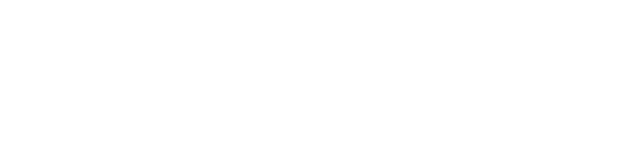
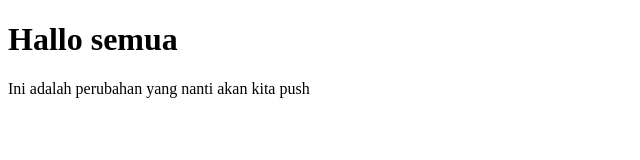
Before and after one commit to Anggaysm/NewGit, a plain HTML site: page index.html in a window 1280 px wide. Shown: the whole page, without its empty margins (0-640 px from the left). Drawn offline with Linux system fonts and the light colour scheme.

Commit message:
perubahan

```diff
--- a/index.html
+++ b/index.html
@@ -5,5 +5,8 @@
     <meta name="viewport" content="width=device-width, initial-scale=1.0" />
     <title>Web Test</title>
   </head>
-  <body></body>
+  <body>
+    <h1>Hallo semua</h1>
+    <p>Ini adalah perubahan yang nanti akan kita push</p>
+  </body>
 </html>
```
